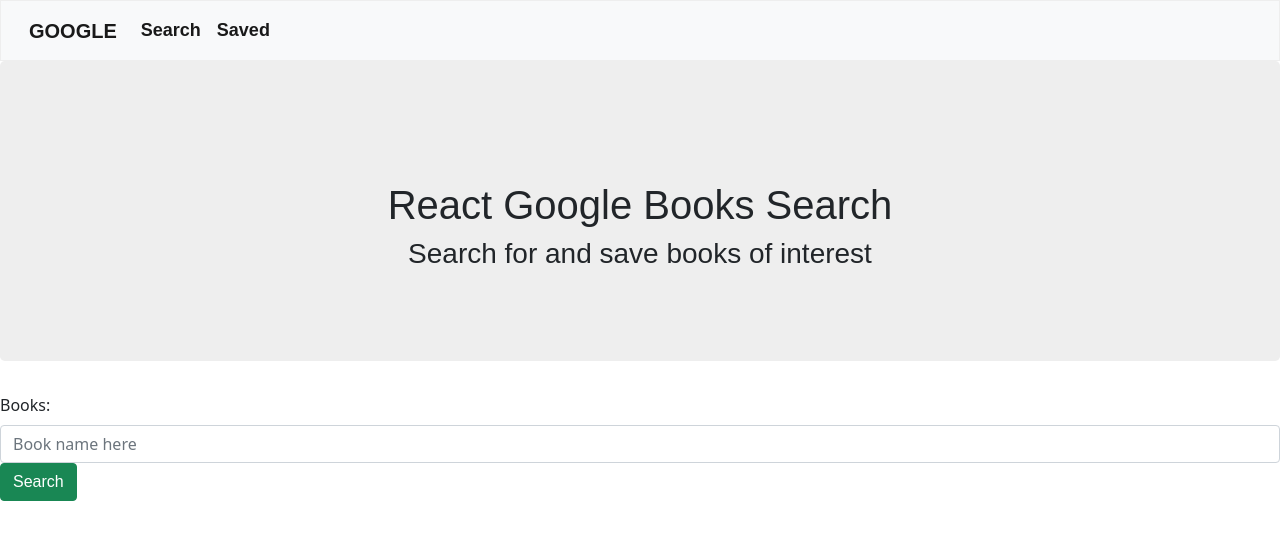
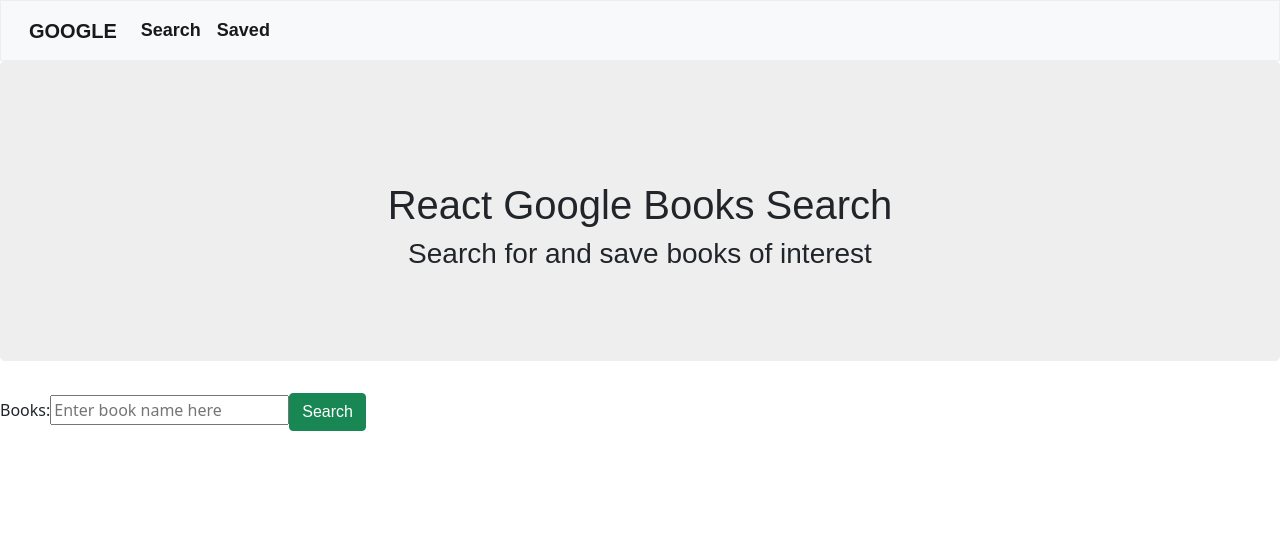
Before and after one commit to KeonaK/google-books-search, a React (Create React App) app in the folder Client/: page / in a window 1280 px wide. Shown: the top 540 px of the page. Built offline with nearby package versions, Linux system fonts and the light colour scheme; a web font is replaced by a local one.

Commit message:
incorporated input and formbtn into form for search page

```diff
--- a/Client/package.json
+++ b/Client/package.json
@@ -1,7 +1,7 @@
 {
   "name": "google-books-search",
   "version": "0.1.0",
-  "private": false,
+  "private": true,
   "dependencies": {
     "@testing-library/jest-dom": "^5.12.0",
     "@testing-library/react": "^11.2.7",
--- a/Client/src/components/Form/index.js
+++ b/Client/src/components/Form/index.js
@@ -1,54 +1,21 @@
 import React from "react";
 
-function Form(props) {
+export function Input(props) {
   return (
-    <form className="search">
-      <div className="form-group">
-        <label htmlFor="search">Books:</label>
-        <input
-          value={props.search}
-          onChange={props.handleInputChange}
-          name="search"
-          type="text"
-          className="form-control"
-          placeholder="Book name here "
-          id="search"
-        />
-
-        <button
-          type="submit"
-          onClick={props.handleFormSubmit}
-          className="btn btn-success"
-        >
-          Search
-        </button>
-      </div>
-    </form>
+    <div className="form-group">
+      <input className="form-control" {...props} />
+    </div>
   );
 }
 
-export default Form;
-
-// export function Input(props) {
-//   return (
-//     <div className="form-group">
-//       <input className="form-control" {...props} />
-//     </div>
-//   );
-// }
-
-// export function TextArea(props) {
-//   return (
-//     <div className="form-group">
-//       <textarea className="form-control" rows="20" {...props} />
-//     </div>
-//   );
-// }
-
-// export function FormBtn(props) {
-//   return (
-//     <button {...props} style={{ float: "right", marginBottom: 10 }} className="btn btn-success">
-//       {props.children}
-//     </button>
-//   );
-// }
+export function FormBtn(props) {
+  return (
+    <button
+      {...props}
+      style={{ float: "right", marginBottom: 10 }}
+      className="btn btn-success"
+    >
+      {props.children}
+    </button>
+  );
+}
--- a/Client/src/components/List/index.js
+++ b/Client/src/components/Result/index.js
@@ -1,9 +1,7 @@
 import React from "react";
 import "./style.css";
 
-// This file exports both the List and ListItem components
-
-export function List({ children }) {
+export function Result({ children }) {
   return (
     <div className="list-overflow-container">
       <ul className="list-group">{children}</ul>
@@ -11,6 +9,6 @@ export function List({ children }) {
   );
 }
 
-export function ListItem({ children }) {
+export function ResultItem({ children }) {
   return <li className="list-group-item">{children}</li>;
 }
--- /dev/null
+++ b/Client/src/components/SaveBtn/style.css
@@ -0,0 +1,4 @@
+.save-btn {
+  float: right;
+  color: #e74944;
+}
--- a/Client/src/pages/Search.js
+++ b/Client/src/pages/Search.js
@@ -1,48 +1,53 @@
-import React from "react";
+import React, { useState } from "react";
+import API from "../utils/API";
 import Jumbotron from "../components/Jumbotron";
-import Form from "../components/Form";
+import { FormBtn, Input } from "../components/Form";
+import { Result, ResultItem } from "../components/Result";
 
 function Search() {
-  // state = {
-  //     search: "",
-  //     results: [],
-  //     error: "",
-  //   };
+  const [books, setBooks] = useState([]);
+  const [bookSearch, setBookSearch] = useState("");
 
-  //   componentDidMount(){
-  //     this.findEmployee("");
-  //   };
+  const handleInputChange = (event) => {
+    const { value } = event.target;
+    setBookSearch(value);
+  };
 
-  //   findEmployee = () => {
-  //     API.find()
-  //       .then((res) => this.setState({ results: res.data.results }))
-  //       .catch((err) => console.log(err));
-  //   };
+  const handleFormSubmit = (event) => {
+    // When the form is submitted, prevent its default behavior, get recipes update the recipes state
+    event.preventDefault();
+    API.getBooks(bookSearch)
+      .then((res) => setBooks(res.data))
+      .catch((err) => console.log(err));
+  };
 
-  //   handleInputChange = (event) => {
-  //     const name = event.target.name;
-  //     const value = event.target.value;
-  //     this.setState({
-  //       [name]: value,
-  //     });
-  //   };
-
-  //   handleFormSubmit = (event) => {
-  //     event.preventDefault();
-  //     this.findEmployee();
-  //   };
-
-  // render(){
   return (
     <div>
       <Jumbotron>
         <h1>React Google Books Search</h1>
         <h3>Search for and save books of interest</h3>
       </Jumbotron>
-      <Form />
+      <form className="search">
+        <div className="form-group">
+          {" "}
+          <label htmlFor="search">Books:</label>
+          <input
+            name="bookSearch"
+            value={bookSearch}
+            onChange={handleInputChange}
+            placeholder="Enter book name here"
+          />
+          <button
+            type="submit"
+            onClick={handleFormSubmit}
+            className="btn btn-success"
+          >
+            Search
+          </button>
+        </div>
+      </form>
     </div>
   );
-  //   }
 }
 
 export default Search;
```
Also changed, not shown: Client/src/components/SaveBtn/index.js (added, +12 -0 lines), Client/src/components/Result/style.css (renamed from Client/src/components/List/style.css).
